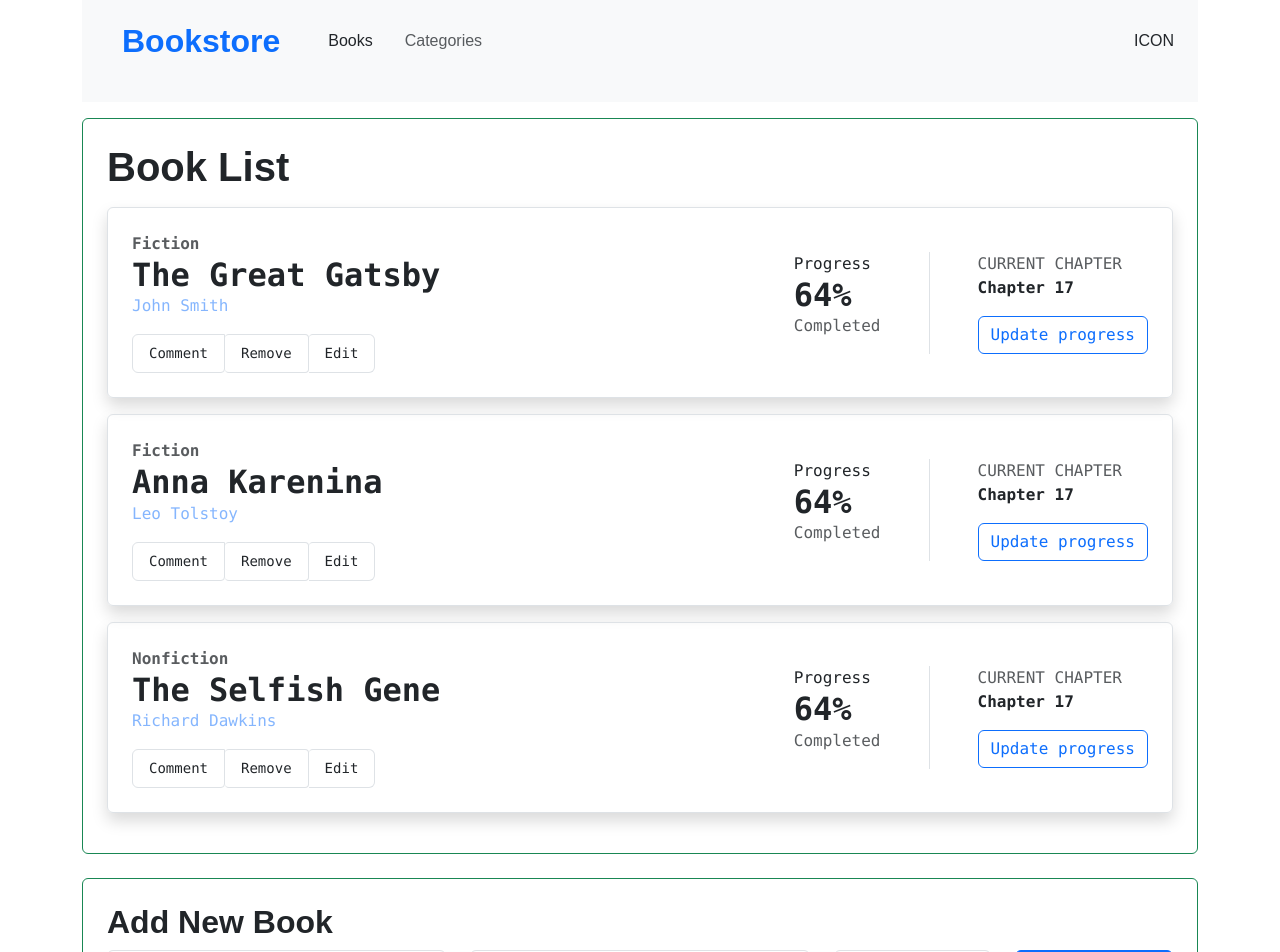
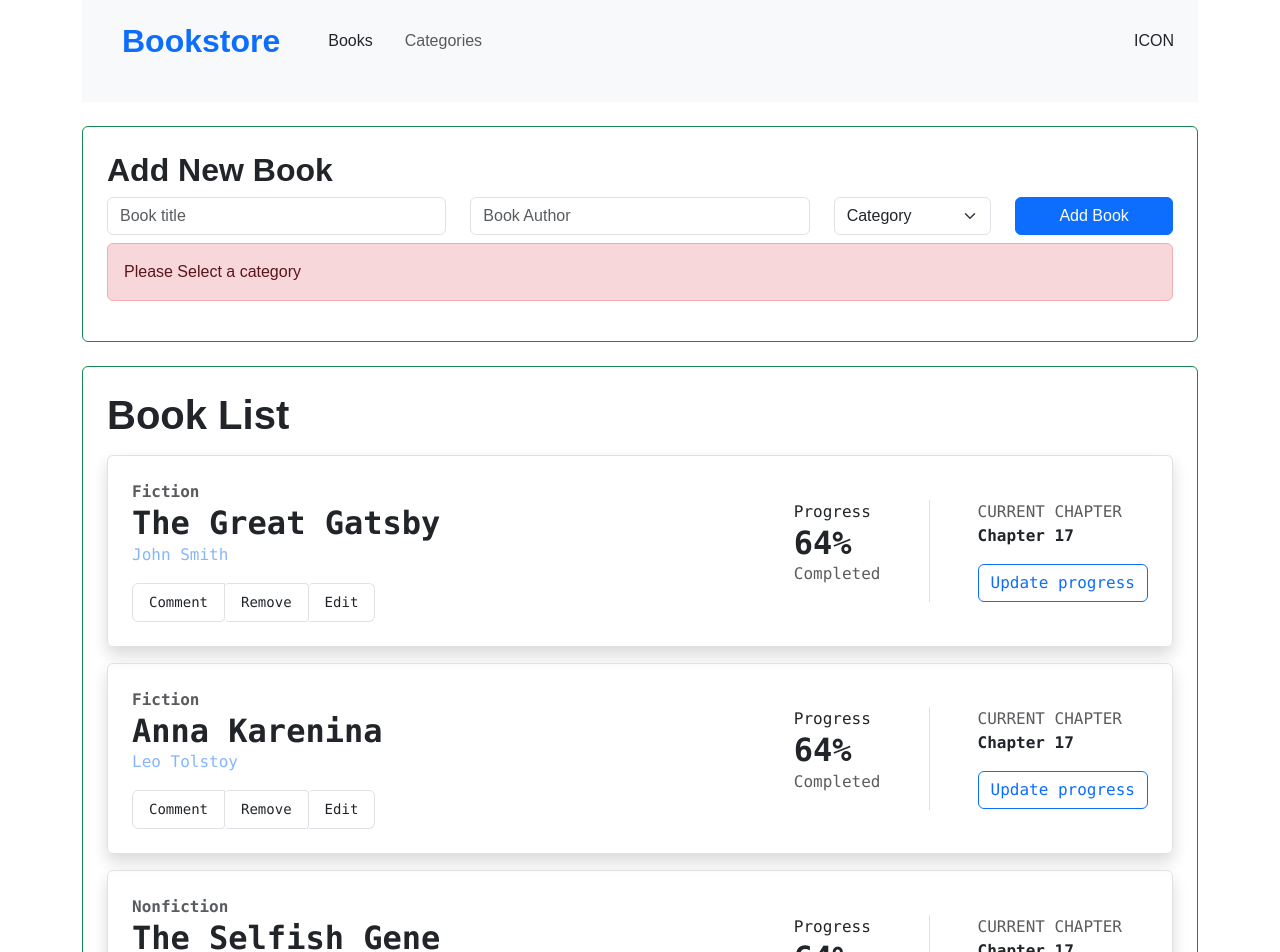
Before and after one commit to M-Anwar-Hussaini/Book-Store, a React (Create React App) app: page / in a window 1280 px wide. Shown: the part 20-972 px from the top of the page. Built offline with nearby package versions, Linux system fonts and the light colour scheme.

Commit message:
Bring the add form at the beginnig of the page

```diff
--- a/src/App.js
+++ b/src/App.js
@@ -6,8 +6,8 @@ function App() {
   return (
     <>
       <Header />
+      <AddBookForm />
       <BookList />
-      <AddBookForm />
     </>
   );
 }
```
